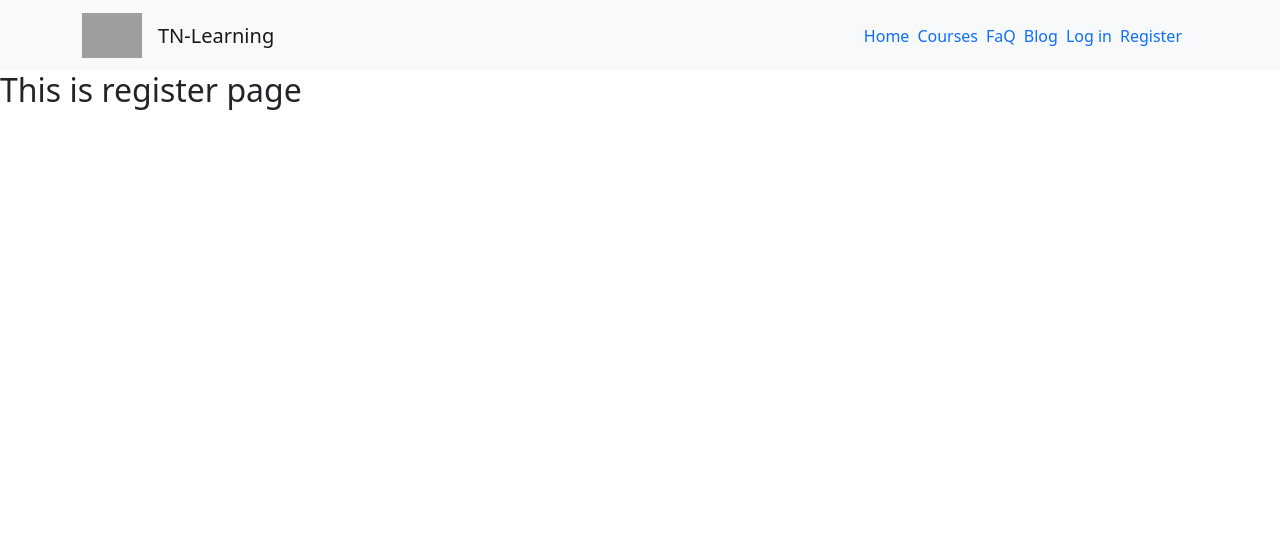
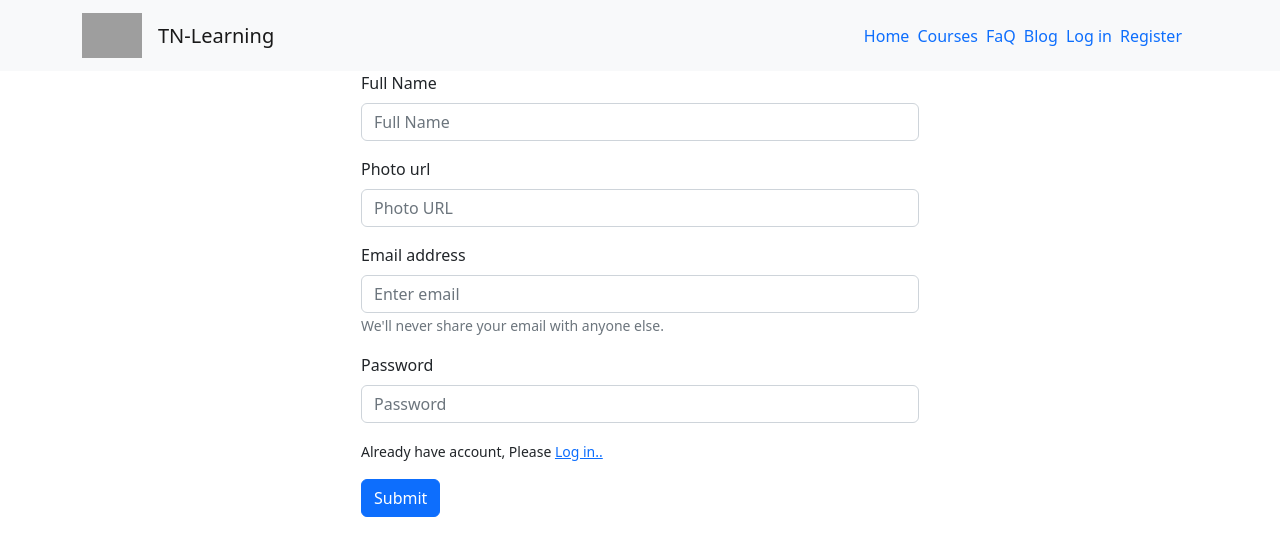
Before and after one commit to tanvir8685/tn-learning-clientside-a10, a React (Create React App) app: page /register in a window 1280 px wide. Shown: the top 556 px of the page. Built offline with nearby package versions, Linux system fonts and the light colour scheme; grey boxes are pictures that could not be loaded.

Commit message:
set up login and regisration page

```diff
--- a/package.json
+++ b/package.json
@@ -11,6 +11,7 @@
     "react": "^18.2.0",
     "react-bootstrap": "^2.5.0",
     "react-dom": "^18.2.0",
+    "react-icons": "^4.6.0",
     "react-router-dom": "^6.4.2",
     "react-scripts": "5.0.1",
     "web-vitals": "^2.1.4"
--- a/src/Pages/Login.js
+++ b/src/Pages/Login.js
@@ -1,9 +1,37 @@
 import React from 'react';
+import { ButtonGroup } from 'react-bootstrap';
+import Button from 'react-bootstrap/Button';
+import Form from 'react-bootstrap/Form';
+import { Link } from 'react-router-dom';
+import { FaGoogle,FaGithub } from "react-icons/fa";
 
 const Login = () => {
     return (
-        <div>
-            This is login Page
+        <div className='container '>
+
+            <Form className='w-50 mx-auto' >
+            <ButtonGroup vertical className='text-center' >
+      <Button className='mb-2 mt-2'><FaGoogle/> Log in with Google</Button>
+      <Button className='mb-3' variant="dark"><FaGithub></FaGithub> Log in with GitHub</Button>
+      </ButtonGroup>
+      <h4>You can also Log in with email and password </h4>
+      <Form.Group className="mb-3" controlId="formBasicEmail">
+        <Form.Label>Email address</Form.Label>
+        <Form.Control type="email" placeholder="Enter email" />
+        <Form.Text className="text-muted">
+          We'll never share your email with anyone else.
+        </Form.Text>
+      </Form.Group>
+
+      <Form.Group className="mb-3" controlId="formBasicPassword">
+        <Form.Label>Password</Form.Label>
+        <Form.Control type="password" placeholder="Password" />
+      </Form.Group>
+      <small className='mb-2'>New user, Please <Link to='/register'> Register..</Link>  </small> <br />
+      <Button variant="primary" className='mt-3' type="submit">
+        Submit
+      </Button>
+    </Form>
         </div>
     );
 };
--- a/src/Pages/Register.js
+++ b/src/Pages/Register.js
@@ -1,9 +1,40 @@
 import React from 'react';
+import { Button, Form } from 'react-bootstrap';
+import { Link } from 'react-router-dom';
+
 
 const Register = () => {
     return (
-        <div>
-            <h2>This is register page</h2>
+        <div className='container '>
+            <Form className='w-50 mx-auto' >
+
+            <Form.Group className="mb-3" controlId="formBasicPassword">
+        <Form.Label>Full Name</Form.Label>
+        <Form.Control name='name' type="text" placeholder="Full Name" />
+      </Form.Group>
+      <Form.Group className="mb-3" controlId="formBasicPassword">
+        <Form.Label>Photo url</Form.Label>
+        <Form.Control name='photo' type="text" placeholder="Photo URL" />
+      </Form.Group>
+
+
+      <Form.Group className="mb-3" controlId="formBasicEmail">
+        <Form.Label>Email address</Form.Label>
+        <Form.Control name='email' type="email" placeholder="Enter email" required/>
+        <Form.Text className="text-muted">
+          We'll never share your email with anyone else.
+        </Form.Text>
+      </Form.Group>
+
+      <Form.Group className="mb-3" controlId="formBasicPassword">
+        <Form.Label>Password</Form.Label>
+        <Form.Control name='password' type="password" placeholder="Password" required />
+      </Form.Group>
+      <small className='mb-2'>Already have account, Please <Link to='/login'> Log in..</Link>  </small> <br />
+      <Button variant="primary" className='mt-3' type="submit">
+        Submit
+      </Button>
+    </Form>
         </div>
     );
 };
```
Also changed, not shown: 1 other file (tests, documents, lock files or other folders).
